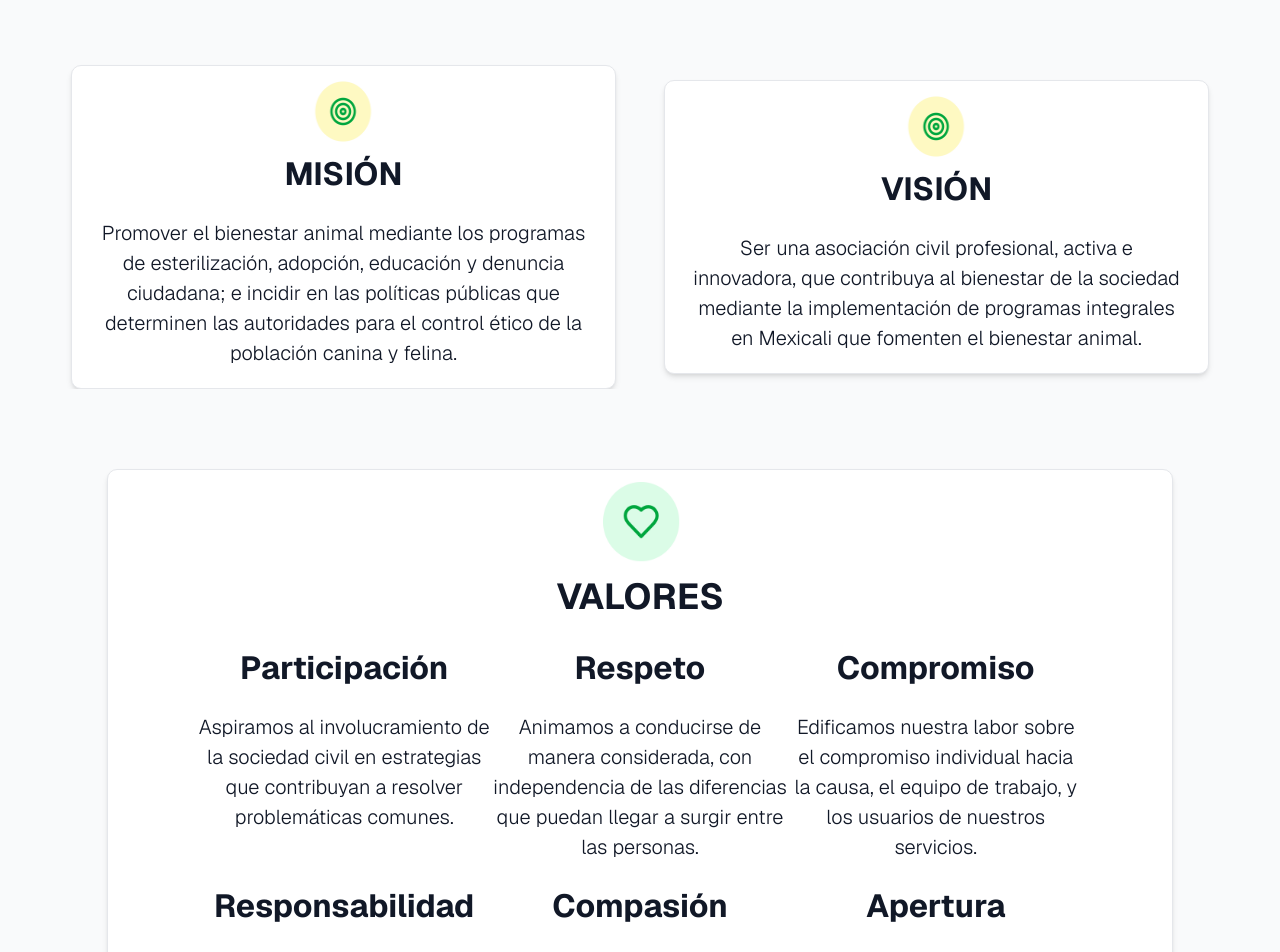
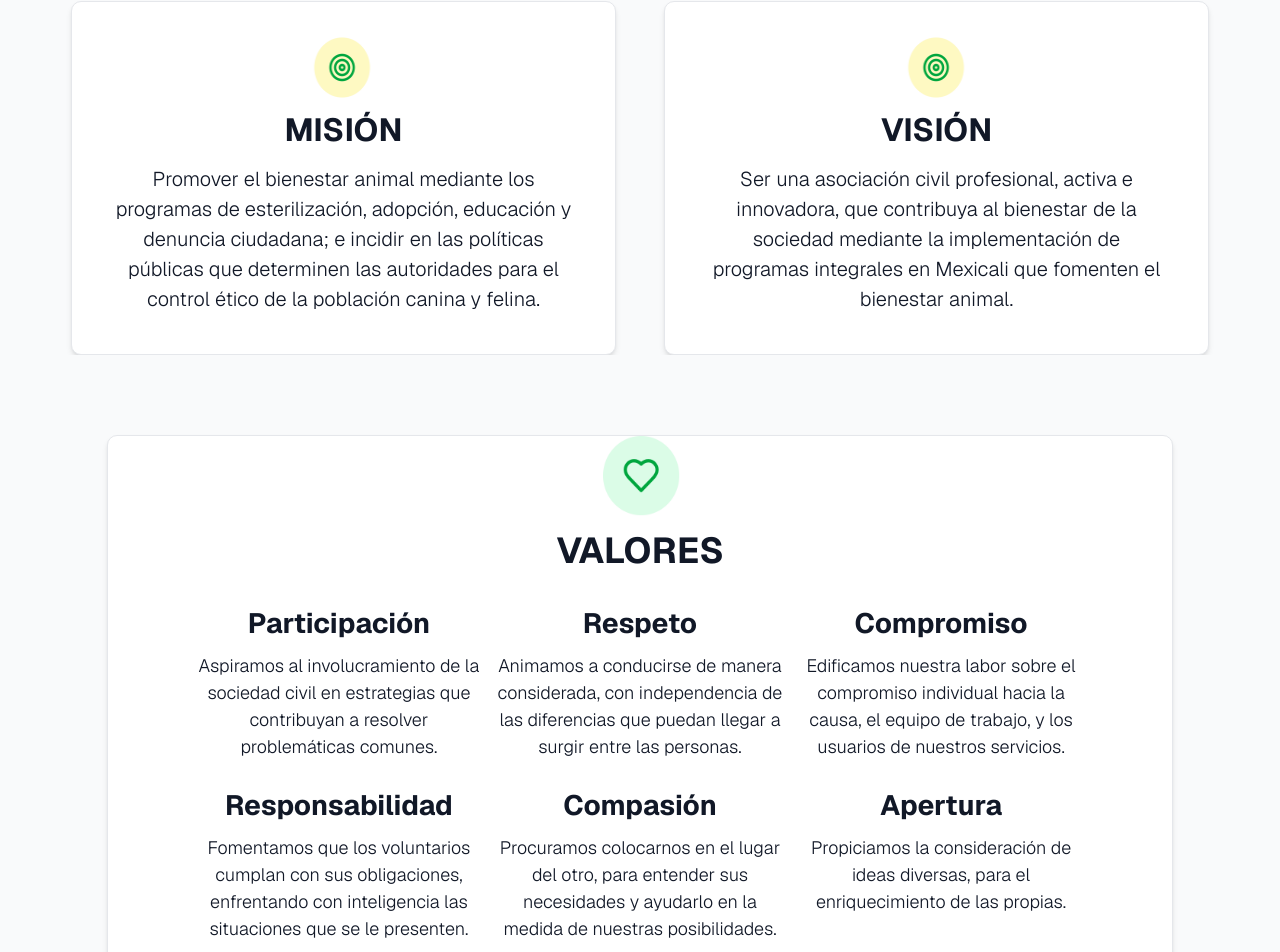
Before and after one commit to FoxCoding-CETYS/Gente-por-los-animales-WebSite, a Next.js app in the folder gxla/: page /nosotros in a window 1280 px wide. Shown: the part 1039-1991 px from the top of the page. Built offline with nearby package versions, Linux system fonts and the light colour scheme.

Commit message:
feat(ui): finished about us page:

```diff
--- a/gxla/app/nosotros/page.tsx
+++ b/gxla/app/nosotros/page.tsx
@@ -9,28 +9,28 @@ export default function NosotrosPage() {
     const HistoriaCompleta = () => {
         setCompleto(!completo);
     }
+
     return(
         <>
             {/* Hero Section */}
-            <div className="flex flex-col items-center justify-center lg:py-24 py-24 px-3 w-screen lg:bg-[#05DF72] md:bg-amber-200 bg-amber-600 text-black text-center gap-6">
+            <div className="flex flex-col items-center justify-center lg:py-16 py-8 w-screen bg-[#05DF72] text-black text-center gap-6">
                 <h1 className="font-geist text-black lg:text-[64px] font-bold md:text-[50px] text-[32px]"> ¿QUIÉNES SOMOS? </h1>
                 <p className="lg:text-3xl lg:w-6/12 w-11/12 text-[20px]"> Conoce nuestra historia, misión y los valores que nos impulsan a trabajar por el bienestar animal. </p>
             </div>
             {/* Historia */}
             <div className="w-screen flex flex-col items-center text-center px-4 gap-4">
                 <h2 className="pt-10 font-bold lg:text-[36px] text-[32px]">HISTORIA</h2>
-                <p className="lg:w-9/12 lg:text-[20px] sm:text-[14px] text-left leading-9">
+                <p className="lg:w-9/12 lg:text-[20px] text-[16px] text-left leading-9">
                     Para muchas personas, el primer contacto consciente con el reino animal es a través de los perros y gatos con los que en algún momento convivimos. Lamentablemente, se ha vuelto común verlos en las calles, sin supervisión, hambrientos, enfermos o atropellados, exhibiendo nuestra falta de responsabilidad y poniendo a prueba la indiferencia de la gente.<br/><br/>
                     Gente por los Animales, A.C. surgió como un esfuerzo para contribuir con la protección del ambiente desde la trinchera del bienestar animal, y más específicamente, de los animales de compañía.
                 </p>
-                { completo && <p className="lg:w-9/12 lg:text-[20px] sm:text-[14px] text-left leading-9">La apertura del Centro Municipal de Control Animal de Mexicali en el año 2006, detonó nuestra intención de hacer algo, obligándonos a actuar para brindarles una segunda oportunidad a estos animales, que de otra manera serían capturados y sacrificados. <br /><br />
+                { completo && <p className="lg:w-9/12 lg:text-[20px] text-[16px] text-left leading-9">La apertura del Centro Municipal de Control Animal de Mexicali en el año 2006, detonó nuestra intención de hacer algo, obligándonos a actuar para brindarles una segunda oportunidad a estos animales, que de otra manera serían capturados y sacrificados. <br /><br />
                                 A través de un correo electrónico, nos pusimos en contacto varias personas con una visión similar sobre la forma de trabajo para ayudar a estos animales. Así, Patricia Torres e Ivonne Cannett, definieron en primera instancia el que sería nuestro programa de adopciones, basado en un sistema de casas puente y hogares temporales. <br /><br />
                                 Dos perros rescatados del Centro Municipal de Control Animal – Stuart y Brandy – fueron los primeros animales ingresados al programa de adopción. Sus fotos e historias se publicaron en la primera página de internet, elaborada por Alberto Mexía. <br /><br />
                                 El 28 de julio de 2006 se publicó una nota en un importante diario de nuestra comunidad, en la cual se expuso brevemente el propósito del programa de adopciones de Gente por los Animales. A raíz del mismo, varias personas se comunicaron con la intención de participar. <br /><br />
                                 Tras casi un año de actividades y con grupo más consolidado, el 5 de junio del año 2007 firmamos el acta constitutiva mediante la cual Gente por los Animales adquirió personalidad jurídica como una asociación civil sin fines de lucro. <br /><br />
                                 <b>Fundadores: Patricia Torres, Yazmin Valdez, Isela Landeros, Yissel Vidal, Ivonne Cannet, Thelma Gutiérrez, Claudia Mora, Karina Cázarez, Paloma Ponce, Julio Guerrero, Brenda López, David Esparza, Michelle Esparza y Mónica Acosta.</b><br /><br />
                             En abril del 2009 Gente por los Animales fue reconocido con el Premio UVM por el Desarrollo Social auspiciado por la International Youth Foundation. Un año después nos convertimos en donataria autorizada por el SAT. <br /><br /></p> }
-                {/* Cambiar el color del boton */}
                 <CustomButton size="lg" className="mb-14 mt-6 shadow-lg" variant="outline" onClick={HistoriaCompleta}>LEER HISTORIA COMPLETA</CustomButton>
             </div>
             {/* Mision y vision */}
@@ -40,7 +40,7 @@ export default function NosotrosPage() {
                     <CustomCard variant="normal" size="lg" icon="/Circle.png" title="VISIÓN">Ser una asociación civil profesional, activa e innovadora, que contribuya al bienestar de la sociedad mediante la implementación de programas integrales en Mexicali que fomenten el bienestar animal.</CustomCard>
                 </div>
                 {/* Valores */}
-                <div className=" flex bg-[#F9FAFB] w-screen flex-row justify-center gap-10 lg:py-20 sm:py-10 lg:flex-row sm:flex-col">
+                <div className=" flex bg-[#F9FAFB] w-screen flex-row justify-center items-center gap-10 lg:py-20 sm:py-10 lg:flex-row sm:flex-col">
                     <CustomCard variant="big"
                     title1="Participación"
                     text1="Aspiramos al involucramiento de la sociedad civil en estrategias que contribuyan a resolver problemáticas comunes."
@@ -61,66 +61,66 @@ export default function NosotrosPage() {
             </div>
             {/* Objetivos */}
             <div className="flex flex-col justify-center items-center">
-                <h1 className="font-geist text-black text-6xl font-bold mt-10 md:text-[50px]"> OBJETIVOS </h1>
-                <div className="flex flex-row mr-24 ml-24 mt-8 mb-8 gap-20 w-10/12">
-                    <ul className="list-disc w-8/12">
-                        <li className="text-[20px]">Reubicar con familias responsables y cariñosas, a través del programa de adopción, a aquellos animales que han sido rescatados de la calle, abandonados, maltratados y/o que otras personas ya no pueden cuidar.</li>
-                        <li className="text-[20px]">Incrementar la cantidad de perros y gatos esterilizados.</li>
-                        <li className="text-[20px]">Concientizar sobre las necesidades de los animales de compañía y el respeto hacia los mismos.</li>
-                        <li className="text-[20px]">Educar sobre bienestar animal y la importancia de la esterilización de los animales de compañía.</li>
-                        <li className="text-[20px]">Promover reglas básicas para una convivencia respetuosa entre los guardianes de animales y el resto de la sociedad.</li>
-                        <li className="text-[20px]">Supervisar la aplicación del marco jurídico relacionado con el bienestar animal.</li>
+                <h1 className="font-geist text-black lg:text-6xl font-bold mt-10 text-[24px]"> OBJETIVOS </h1>
+                <div className="grid lg:grid-cols-2 grid-cols-1 justify-items-center mt-8 mb-5 px-6">
+                    <ul className="list-disc w-10/12">
+                        <li className="lg:text-[20px] text-[16px]">Reubicar con familias responsables y cariñosas, a través del programa de adopción, a aquellos animales que han sido rescatados de la calle, abandonados, maltratados y/o que otras personas ya no pueden cuidar.</li><br />
+                        <li className="lg:text-[20px] text-[16px]">Incrementar la cantidad de perros y gatos esterilizados.</li><br />
+                        <li className="lg:text-[20px] text-[16px]">Concientizar sobre las necesidades de los animales de compañía y el respeto hacia los mismos.</li><br />
+                        <li className="lg:text-[20px] text-[16px]">Educar sobre bienestar animal y la importancia de la esterilización de los animales de compañía.</li><br />
+                        <li className="lg:text-[20px] text-[16px]">Promover reglas básicas para una convivencia respetuosa entre los guardianes de animales y el resto de la sociedad.</li><br />
+                        <li className="lg:text-[20px] text-[16px]">Supervisar la aplicación del marco jurídico relacionado con el bienestar animal.</li><br />
                     </ul>
-                    <ul className="list-disc w-8/12">
-                        <li className="text-[20px]">Impulsar la utilización de métodos humanitarios para la captura y la matanza de animales de compañía.</li>
-                        <li className="text-[20px]">Incidir en políticas públicas para el control ético de la población canina y felina.</li>
-                        <li className="text-[20px]">Participar con las autoridades de los distintos órdenes de gobierno, competentes para atender asuntos de bienestar animal.</li>
-                        <li className="text-[20px]">Fomentar la participación ciudadana en temas relacionados con el bienestar animal.</li>
-                        <li className="text-[20px]">Vincularse con instituciones académicas, asociaciones de profesionistas y el sector empresarial.</li>
-                        <li className="text-[20px]">Colaborar con organismos de la sociedad civil que promuevan valores similares a los nuestros.</li>
+                    <ul className="list-disc w-10/12">
+                        <li className="lg:text-[20px] text-[16px]">Impulsar la utilización de métodos humanitarios para la captura y la matanza de animales de compañía.</li><br />
+                        <li className="lg:text-[20px] text-[16px]">Incidir en políticas públicas para el control ético de la población canina y felina.</li><br />
+                        <li className="lg:text-[20px] text-[16px]">Participar con las autoridades de los distintos órdenes de gobierno, competentes para atender asuntos de bienestar animal.</li><br />
+                        <li className="lg:text-[20px]">Fomentar la participación ciudadana en temas relacionados con el bienestar animal.</li><br />
+                        <li className="lg:text-[20px]">Vincularse con instituciones académicas, asociaciones de profesionistas y el sector empresarial.</li><br />
+                        <li className="lg:text-[20px]">Colaborar con organismos de la sociedad civil que promuevan valores similares a los nuestros.</li><br />
                     </ul>
                 </div>
             </div>
             {/* Alianzas estrategicas */}
             <div className="bg-[#F9FAFB] flex flex-col justify-center items-center">
-                <h1 className="font-geist text-black text-6xl font-bold mt-10 md:text-[36px] text-center"> ALIANZAS ESTRATÉGICAS </h1>
-                <div className="grid grid-cols-2 lg:grid-cols-4 p-8 gap-20 justify-center">
-                    <CustomCard variant="normal" size="md" icon="/Circle.png" title="Clínica y Estética Canina">Atención médica para animales en adopción y programas de esterilización</CustomCard>
-                    <CustomCard variant="normal" size="md" icon="/Circle.png" title="Pet Zone">Clínica veterinaria participante en programas de esterilización</CustomCard>
-                    <CustomCard variant="normal" size="md" icon="/Circle.png" title="DIFOSA">Facilita almacén para resguardo y distribución de donativos</CustomCard>
-                    <CustomCard variant="normal" size="md" icon="/Circle.png" title="Spay México">Coorganizadora de campañas de esterilización</CustomCard>
+                <h1 className="font-geist text-black lg:text-6xl font-bold mt-10 text-[24px] text-center"> ALIANZAS ESTRATÉGICAS </h1>
+                <div className="grid grid-cols-2 lg:grid-cols-4 p-8 gap-5 lg:gap-15 justify-center">
+                    <CustomCard variant="vertical" size="md" icon="/Circle.png" title="Clínica y Estética Canina">Atención médica para animales en adopción y programas de esterilización</CustomCard>
+                    <CustomCard variant="vertical" size="md" icon="/Circle.png" title="Pet Zone">Clínica veterinaria participante en programas de esterilización</CustomCard>
+                    <CustomCard variant="vertical" size="md" icon="/Circle.png" title="DIFOSA">Facilita almacén para resguardo y distribución de donativos</CustomCard>
+                    <CustomCard variant="vertical" size="md" icon="/Circle.png" title="Spay México">Coorganizadora de campañas de esterilización</CustomCard>
                 </div>
             </div>
             {/* Patrocinadores */}
             <div className="flex flex-col justify-center items-center">
-                <h1 className="font-geist text-black text-6xl font-bold mt-10 text-[36px]"> PATROCINADORES </h1>
-                <div className="flex flex-row p-8 gap-10 mt-2 mb-8">
+                <h1 className="font-geist text-black text-6xl font-bold mt-10 text-[24px]"> PATROCINADORES </h1>
+                <div className="grid grid-cols-2 lg:grid-cols-4 p-8 gap-10 mt-2 mb-8">
                     <div >
-                        <img src="/bunker.png" alt="El bunker colectivo" className="w-44 h-44"/>
+                        <img src="/bunker.png" alt="El bunker colectivo" className="lg:w-44 lg:h-44 w-35 h-35"/>
                     </div>
-                    <div className="w-44 h-44 bg-[#F2F2F2] flex items-center justify-center">
-                        <p className="font-bold text-[32px] text-center">Zayda Torres</p>
+                    <div className="lg:w-44 lg:h-44 w-35 h-35 bg-[#F2F2F2] flex items-center justify-center">
+                        <p className="font-bold lg:text-[32px] text-[20px] text-center">Zayda Torres</p>
                     </div>
-                    <div className="w-44 h-44 bg-[#F2F2F2] flex items-center justify-center">
-                        <p className="font-bold text-[32px] text-center">La Casa de Lolo Café & Matcha</p>
+                    <div className="lg:w-44 lg:h-44 w-35 h-35 bg-[#F2F2F2] flex items-center justify-center">
+                        <p className="font-bold lg:text-[32px] text-[20px] text-center">La Casa de Lolo Café & Matcha</p>
                     </div>
-                    <div className="w-44 h-44 bg-[#F2F2F2] flex items-center justify-center">
-                        <p className="font-bold text-[32px] text-center">Mega Homes</p>
+                    <div className="lg:w-44 lg:h-44 w-35 h-35 bg-[#F2F2F2] flex items-center justify-center">
+                        <p className="font-bold lg:text-[32px] text-[20px] text-center">Mega Homes</p>
                     </div>
                 </div>
             </div>
             {/* Financiamiento */}
             <div className="bg-[#F9FAFB] flex flex-col justify-center items-center">
-                <h1 className="font-geist text-black text-6xl font-bold p-10 md:text-[36px]"> FINANCIAMIENTO </h1>
-                <div className="flex flex-row justify-center gap-10">
-                    <CustomCard variant="normal" size="lg" icon="/heartblue.png" title="CUOTAS DE RECUPERACIÓN" className="w-11/12">
+                <h1 className="font-geist text-black text-6xl font-bold p-10 text-[24px]"> FINANCIAMIENTO </h1>
+                <div className="flex lg:flex-row flex-col justify-center gap-10 items-center">
+                    <CustomCard variant="vertical" size="lg" icon="/heartblue.png" title="CUOTAS DE RECUPERACIÓN" className="w-11/12">
                         <p className="text-left">
                             Al prestar algunos de los servicios de la organización, se requieren cuotas de recuperación que ayuden a solventar en todo o en parte el costo que esto representa.
                             <br /><br />
                             Por ejemplo, al adoptar un perro o un gato, se solicita una cuota de recuperación que, si bien no solventa en su totalidad la inversión que la asociación realiza en cada uno de los animales, resulta de ayuda para compensar una parte.
                         </p>
                     </CustomCard>
-                    <CustomCard variant="normal" size="lg" icon="/heartblue.png" title="DONATIVOS" className="w-11/12">
+                    <CustomCard variant="vertical" size="lg" icon="/heartblue.png" title="DONATIVOS" className="w-11/12">
                         <p className="text-left">
                             <b className="font-bold">Donativos en especie:</b>
                             <br />
--- a/gxla/components/ui/custom-card.tsx
+++ b/gxla/components/ui/custom-card.tsx
@@ -4,7 +4,7 @@ import type React from "react"
 
 interface CustomCardProps {
   children?: React.ReactNode
-  variant?: "normal" | "big"
+  variant?: "normal" | "big" | "vertical"
   size?: "sm" | "md" | "lg"
   className?: string
   icon?: string
@@ -26,8 +26,8 @@ interface CustomCardProps {
 
 const sizeClasses = {
   sm: "px-4 py-2 text-sm",
-  md: "lg:h-[354px] lg:w-[288px]",
-  lg: "lg:w-[545px] w-7/11 h-9/12",
+  md: "lg:h-[11/12] lg:w-[288px]",
+  lg: "lg:w-[545px] w-9/11 h-9/12",
 }
 
 export function CustomCard({
@@ -54,12 +54,28 @@ export function CustomCard({
   if (variant === "normal") {
     return (
       <div
-        className={`flex flex-col items-center text-center shadow-md rounded-[10px] border border-gray-200 bg-white ${sizeClasses[size]} ${className}`}
+        className={`flex flex-col lg:items-center items-start lg:text-center text-left p-5 shadow-md rounded-[10px] border border-gray-200 bg-white ${sizeClasses[size]} ${className}`}
         onClick={onClick}
       >
-        {icon && <img src={icon} alt="" className="mb-2 w-16 h-16 mt-3" />}
-        {title && <h3 className="lg:text-[32px] text-[24px] font-bold">{title}</h3>}
-        {children && <div className="lg:text-[20px] w-11/12 text-[14px] pt-[20px] font-light mb-5">{children}</div>}
+        <div className="flex lg:flex-col flex-row lg:justify-center items-center">
+          {icon && <img src={icon} alt="" className="lg:mb-2 w-16 h-16 lg:mt-3" />}
+          {title && <h3 className="lg:text-[32px] text-[24px] font-bold">{title}</h3>}
+        </div>
+        {children && <div className="lg:text-[20px] w-11/12 text-[16px] pt-[10px] font-light mb-5">{children}</div>}
+      </div>
+    )
+  }
+  else if(variant === "vertical"){
+    return (
+      <div
+        className={`flex flex-col items-center lg:text-center p-5 shadow-md rounded-[10px] border border-gray-200 bg-white  ${sizeClasses[size]} ${className}`}
+        onClick={onClick}
+      >
+        <div className="flex flex-col lg:justify-center items-center">
+          {icon && <img src={icon} alt="" className="lg:mb-2 w-16 h-16 lg:mt-3" />}
+          {title && <h3 className="lg:text-[32px] text-[24px] font-bold text-center">{title}</h3>}
+        </div>
+        {children && <div className="lg:text-[20px] w-11/12 text-[16px] pt-[10px] font-light mb-5 text-center">{children}</div>}
       </div>
     )
   }
@@ -69,30 +85,53 @@ export function CustomCard({
       className={`flex flex-col items-center justify-center text-center shadow-md rounded-[10px] border border-gray-200 bg-white w-10/12 ${className}`}
       onClick={onClick}
     >
-      {icon && <img src={icon} alt="" className="mb-2 w-20 h-20 mt-3" />}
-      {title && <h3 className="text-[36px] font-bold">{title}</h3>}
-      <div className="w-10/12 flex flex-col items-center justify-center text-center">
-        <div className="grid lg:grid-cols-3 grid-cols-2 w-full">
-          {title1 && <h1 className="pt-[20px] font-bold text-[32px]">{title1}</h1>}
-          {title2 && <h1 className="pt-[20px] font-bold text-[32px]">{title2}</h1>}
-          {title3 && <h1 className="pt-[20px] font-bold text-[32px]">{title3}</h1>}
-        </div>
-        <div className="grid lg:grid-cols-3 grid-cols-2 w-full">
-          {text1 && <p className="text-[20px] pt-[20px] font-light">{text1}</p>}
-          {text2 && <p className="text-[20px] pt-[20px] font-light">{text2}</p>}
-          {text3 && <p className="text-[20px] pt-[20px] font-light">{text3}</p>}
-        </div>
-        <div className="grid lg:grid-cols-3 grid-cols-2 w-full">
-          {title4 && <h1 className="text-[32px] pt-[20px] font-bold">{title4}</h1>}
-          {title5 && <h1 className="text-[32px] pt-[20px] font-bold">{title5}</h1>}
-          {title6 && <h1 className="text-[32px] pt-[20px] font-bold">{title6}</h1>}
-        </div>
-        <div className="grid lg:grid-cols-3 grid-cols-2 w-full mb-10">
-          {text4 && <p className="text-[20px] pt-[20px] font-light">{text4}</p>}
-          {text5 && <p className="text-[20px] pt-[20px] font-light">{text5}</p>}
-          {text6 && <p className="text-[20px] pt-[20px] font-light">{text6}</p>}
-        </div>
+      {icon && <img src={icon} alt="" className="hidden lg:block mb-2 w-20 h-20" />}
+      {title && <h3 className="lg:text-[36px] text-[24px] font-bold">{title}</h3>}
+      <div className="w-10/12 grid lg:grid-cols-3 grid-cols-2 gap-y-6 gap-x-4 mt-6 mb-10 text-center">
+        {/* 1 */}
+        {title1 && (
+          <div>
+            <h1 className="font-bold lg:text-[28px] text-[18px]">{title1}</h1>
+            {text1 && <p className="lg:text-[18px] text-[16px] pt-2 font-light">{text1}</p>}
+          </div>
+        )}
+        {/* 2 */}
+        {title2 && (
+          <div>
+            <h1 className="font-bold lg:text-[28px] text-[18px]">{title2}</h1>
+            {text2 && <p className="lg:text-[18px] text-[16px] pt-2 font-light">{text2}</p>}
+          </div>
+        )}
+        {/* 3 */}
+        {title3 && (
+          <div>
+            <h1 className="font-bold lg:text-[28px] text-[18px]">{title3}</h1>
+            {text3 && <p className="lg:text-[18px] text-[16px] pt-2 font-light">{text3}</p>}
+          </div>
+        )}
+        {/* 4 */}
+        {title4 && (
+          <div>
+            <h1 className="font-bold lg:text-[28px] text-[18px]">{title4}</h1>
+            {text4 && <p className="lg:text-[18px] text-[16px] pt-2 font-light">{text4}</p>}
+          </div>
+        )}
+        {/* 5 */}
+        {title5 && (
+          <div>
+            <h1 className="font-bold lg:text-[28px] text-[18px]">{title5}</h1>
+            {text5 && <p className="lg:text-[18px] text-[16px] pt-2 font-light">{text5}</p>}
+          </div>
+        )}
+        {/* 6 */}
+        {title6 && (
+          <div>
+            <h1 className="font-bold lg:text-[28px] text-[18px]">{title6}</h1>
+            {text6 && <p className="lg:text-[18px] text-[16px] pt-2 font-light">{text6}</p>}
+          </div>
+        )}
       </div>
+
     </div>
   )
 }
```
